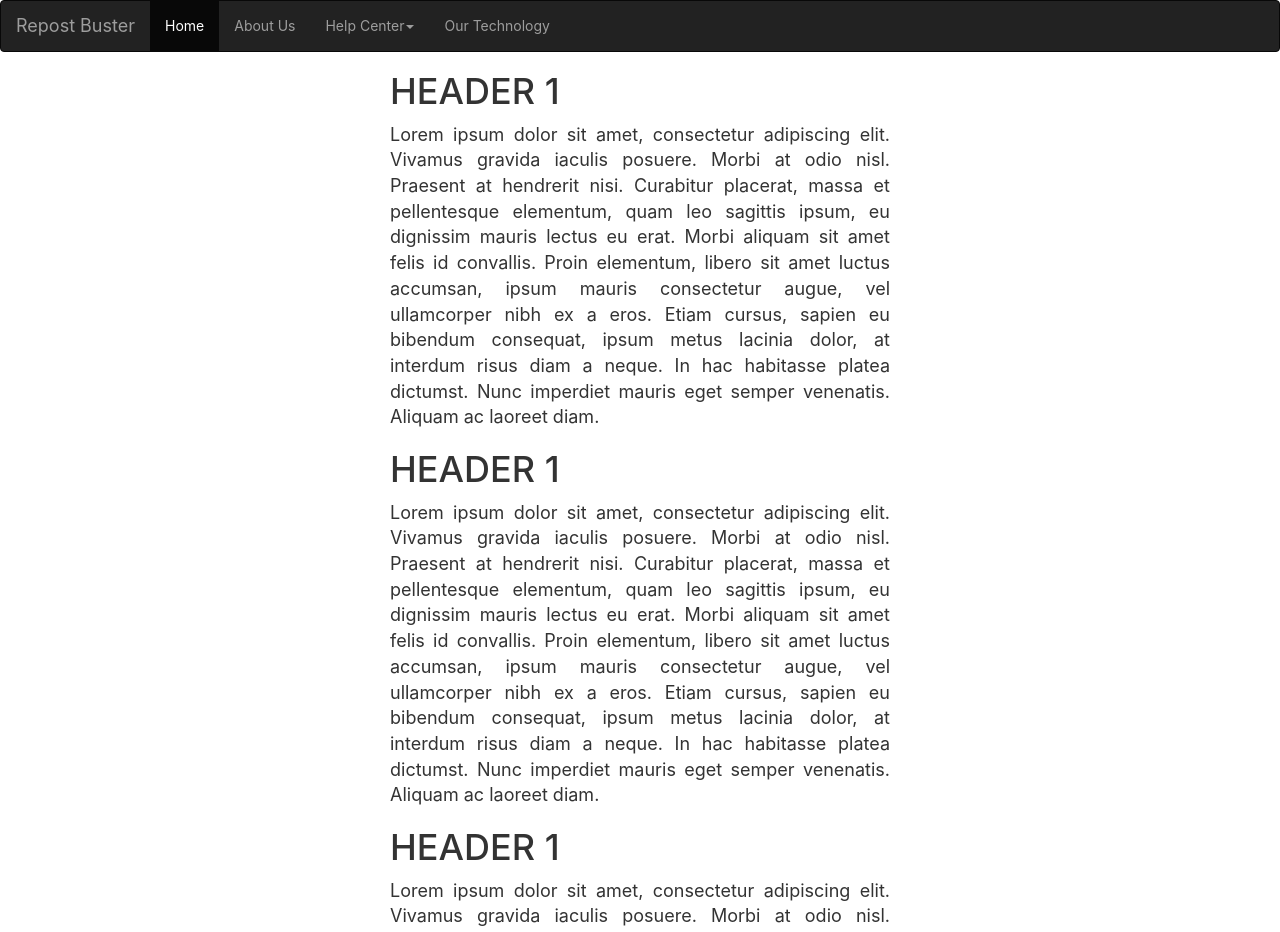
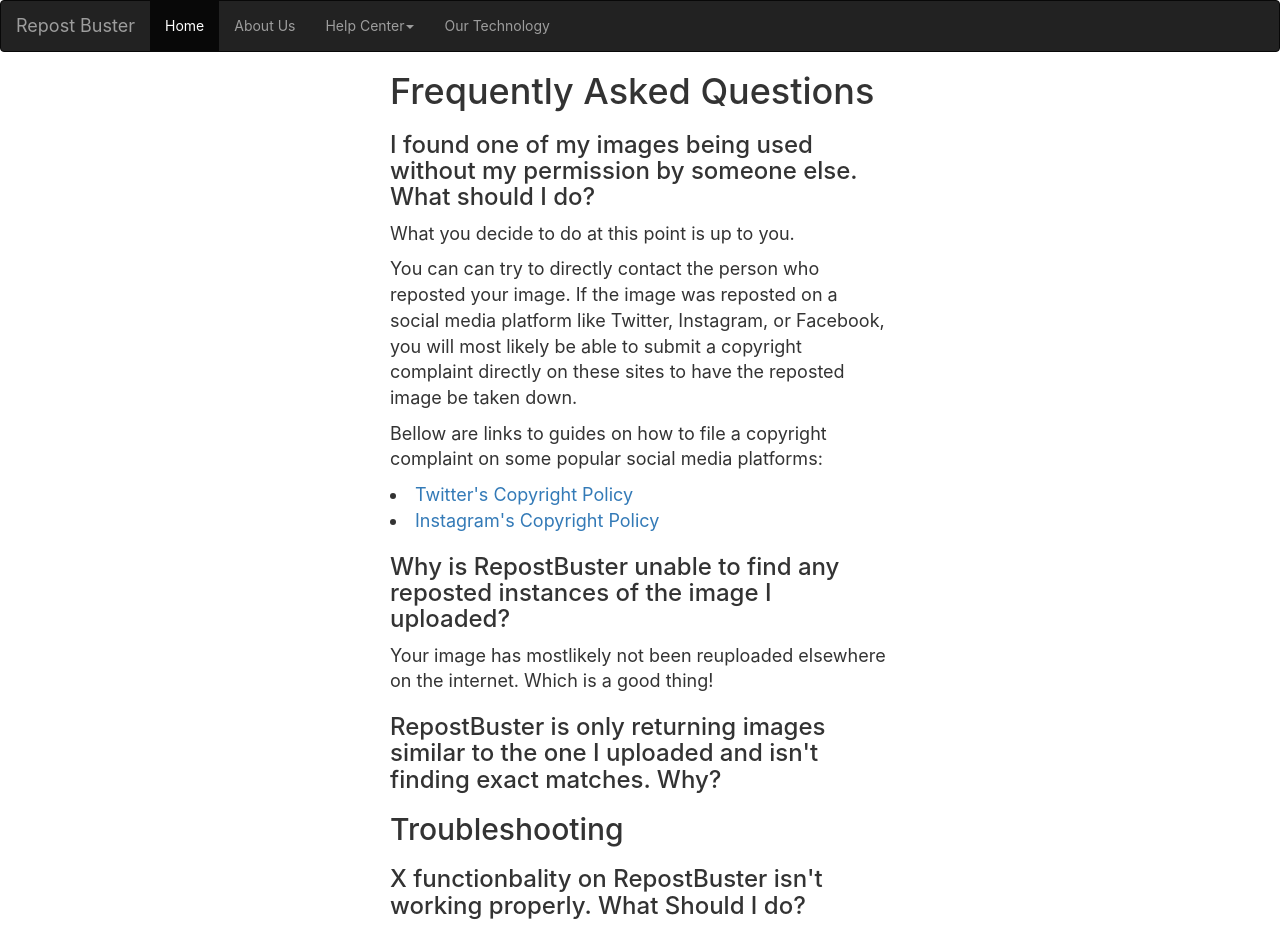
Before and after one commit to software-assignments-spring2022/final-project-repostbuster, a React (Create React App) app in the folder front-end/: page /faq in a window 1280 px wide. Shown: the top 932 px of the page. Built offline with nearby package versions, Linux system fonts and the light colour scheme.

Commit message:
FAQ styling

```diff
--- a/front-end/src/components/FAQ.css
+++ b/front-end/src/components/FAQ.css
@@ -1,12 +1,13 @@
+/* webpage content div formatting */
 #content{
     /*background-color: red;*/
     margin: 0 10vw;
     font-size: 18px;
-    text-align: justify;
-    text-justify: inter-word;
+    /*text-align: justify;*/
+    /*text-justify: inter-word;*/
 }
 
-
+/*  */
 #content div{
     padding: 10px 0;
 }
--- a/front-end/src/components/FAQ.js
+++ b/front-end/src/components/FAQ.js
@@ -4,17 +4,29 @@ import './FAQ.css';
 function FAQ() {
     return (
         <div id = "content">
-            <h1>HEADER 1</h1>
+            <h1>Frequently Asked Questions</h1>
 
-            <p>Lorem ipsum dolor sit amet, consectetur adipiscing elit. Vivamus gravida iaculis posuere. Morbi at odio nisl. Praesent at hendrerit nisi. Curabitur placerat, massa et pellentesque elementum, quam leo sagittis ipsum, eu dignissim mauris lectus eu erat. Morbi aliquam sit amet felis id convallis. Proin elementum, libero sit amet luctus accumsan, ipsum mauris consectetur augue, vel ullamcorper nibh ex a eros. Etiam cursus, sapien eu bibendum consequat, ipsum metus lacinia dolor, at interdum risus diam a neque. In hac habitasse platea dictumst. Nunc imperdiet mauris eget semper venenatis. Aliquam ac laoreet diam.</p>
+            <h3>I found one of my images being used without my permission by someone else. What should I do?</h3>
+            <p>What you decide to do at this point is up to you.</p>
+            <p>You can can try to directly contact the person who reposted your image. If the image was reposted on a social media platform like Twitter, Instagram, or Facebook, you will most likely be able to submit a copyright complaint directly on these sites to have the reposted image be taken down. </p>
+            <p>Bellow are links to guides on how to file a copyright complaint on some popular social media platforms:</p>
 
-            <h1>HEADER 1</h1>
+            <li>
+                <a href="https://help.twitter.com/en/rules-and-policies/copyright-policy">Twitter's Copyright Policy</a>
+            </li>
+            <li>
+                <a href="https://help.instagram.com/126382350847838">Instagram's Copyright Policy</a>
+            </li>
 
-            <p>Lorem ipsum dolor sit amet, consectetur adipiscing elit. Vivamus gravida iaculis posuere. Morbi at odio nisl. Praesent at hendrerit nisi. Curabitur placerat, massa et pellentesque elementum, quam leo sagittis ipsum, eu dignissim mauris lectus eu erat. Morbi aliquam sit amet felis id convallis. Proin elementum, libero sit amet luctus accumsan, ipsum mauris consectetur augue, vel ullamcorper nibh ex a eros. Etiam cursus, sapien eu bibendum consequat, ipsum metus lacinia dolor, at interdum risus diam a neque. In hac habitasse platea dictumst. Nunc imperdiet mauris eget semper venenatis. Aliquam ac laoreet diam.</p>
+            <h3>Why is RepostBuster unable to find any reposted instances of the image I uploaded?</h3>
+            <p>Your image has mostlikely not been reuploaded elsewhere on the internet. Which is a good thing!</p>
 
-            <h1>HEADER 1</h1>
+            <h3>RepostBuster is only returning images similar to the one I uploaded and isn't finding exact matches. Why?</h3>
+            <p></p>
 
-            <p>Lorem ipsum dolor sit amet, consectetur adipiscing elit. Vivamus gravida iaculis posuere. Morbi at odio nisl. Praesent at hendrerit nisi. Curabitur placerat, massa et pellentesque elementum, quam leo sagittis ipsum, eu dignissim mauris lectus eu erat. Morbi aliquam sit amet felis id convallis. Proin elementum, libero sit amet luctus accumsan, ipsum mauris consectetur augue, vel ullamcorper nibh ex a eros. Etiam cursus, sapien eu bibendum consequat, ipsum metus lacinia dolor, at interdum risus diam a neque. In hac habitasse platea dictumst. Nunc imperdiet mauris eget semper venenatis. Aliquam ac laoreet diam.</p>
+            <h2>Troubleshooting</h2>
+            <h3>X functionbality on RepostBuster isn't working properly. What Should I do?</h3>
+            <p>If you're having a problem with RepostBuster that is not addressed here, please contact us at [EMAIL].</p>
         </div>
 
 
```
